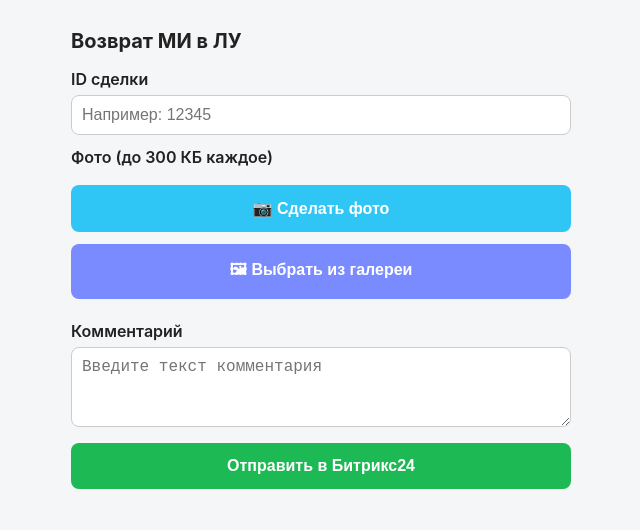
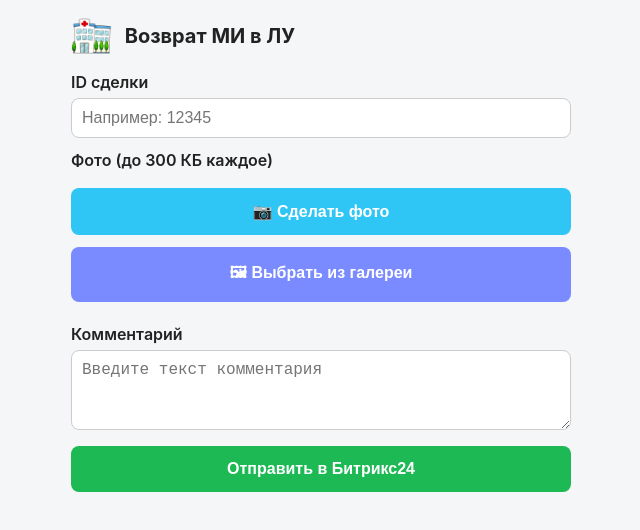
Before and after one commit to mironov62-svg/refund, a plain HTML site: page index.html in a window 1280 px wide. Shown: the whole page, without its empty margins (319-959 px from the left). Drawn offline with Linux system fonts and the light colour scheme.

Commit message:
Update index.html

```diff
--- a/index.html
+++ b/index.html
@@ -13,7 +13,26 @@
     max-width: 500px;
     margin: 0 auto;
   }
-  h1 { font-size: 20px; margin-bottom: 16px; }
+
+  /* Шапка: логотип слева, затем заголовок */
+  .header {
+    display: flex;
+    align-items: center;
+    justify-content: flex-start;
+    gap: 12px;
+    margin-bottom: 16px;
+  }
+  .header .logo {
+    height: 40px;
+    width: auto;
+    flex-shrink: 0;
+    display: block;
+  }
+  .header h1 {
+    font-size: 20px;
+    margin: 0;
+  }
+
   label { display: block; font-weight: 600; margin: 12px 0 6px; }
   input[type="text"], textarea {
     width: 100%;
@@ -90,7 +109,12 @@
 </head>
 <body>
 
-<h1>Возврат МИ в ЛУ</h1>
+<div class="header">
+  <img class="logo"
+       src="https://github.com/mironov62-svg/refund/blob/main/lpu.png?raw=true"
+       alt="Логотип">
+  <h1>Возврат МИ в ЛУ</h1>
+</div>
 
 <label for="dealId">ID сделки</label>
 <input type="text" id="dealId" inputmode="numeric" placeholder="Например: 12345">
```
